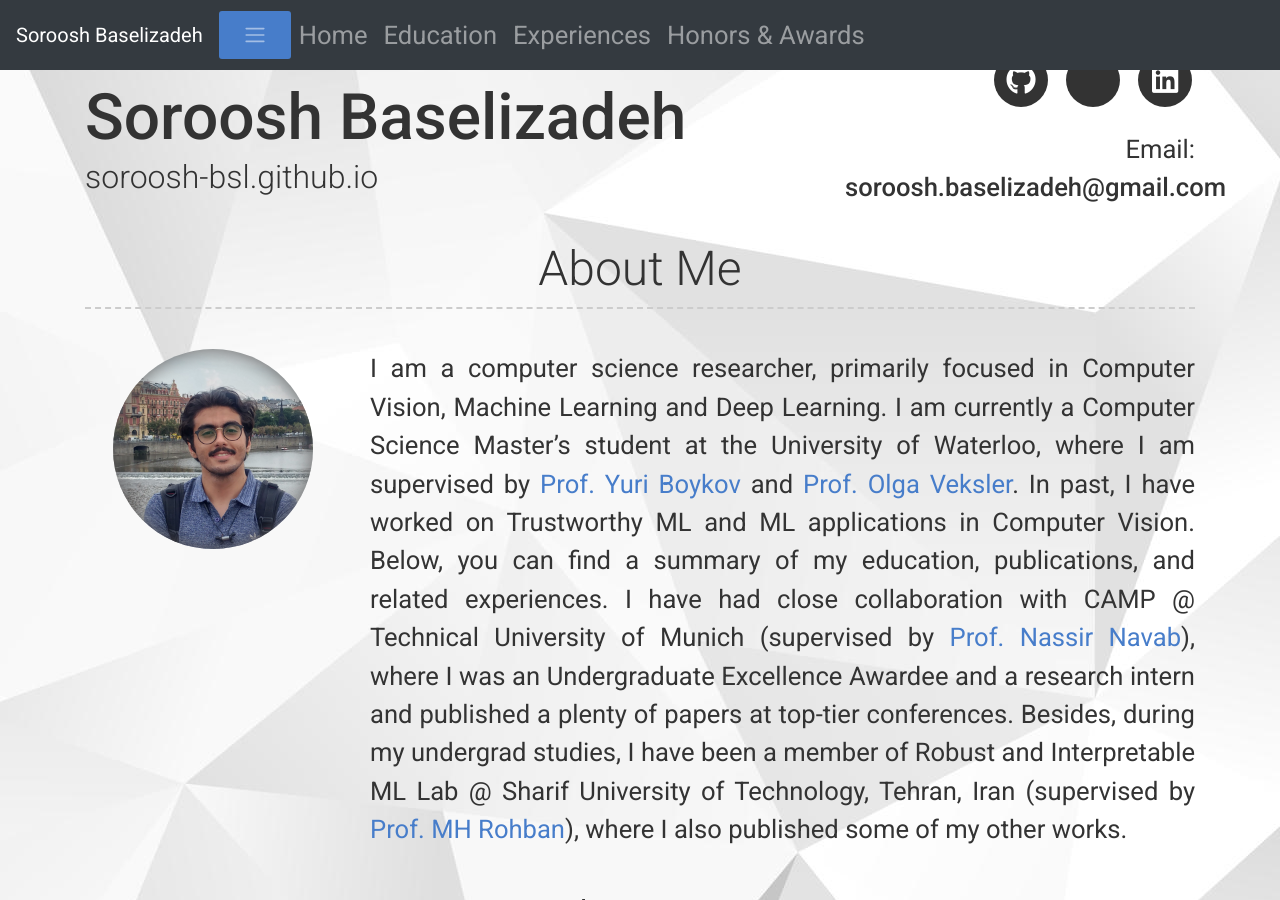
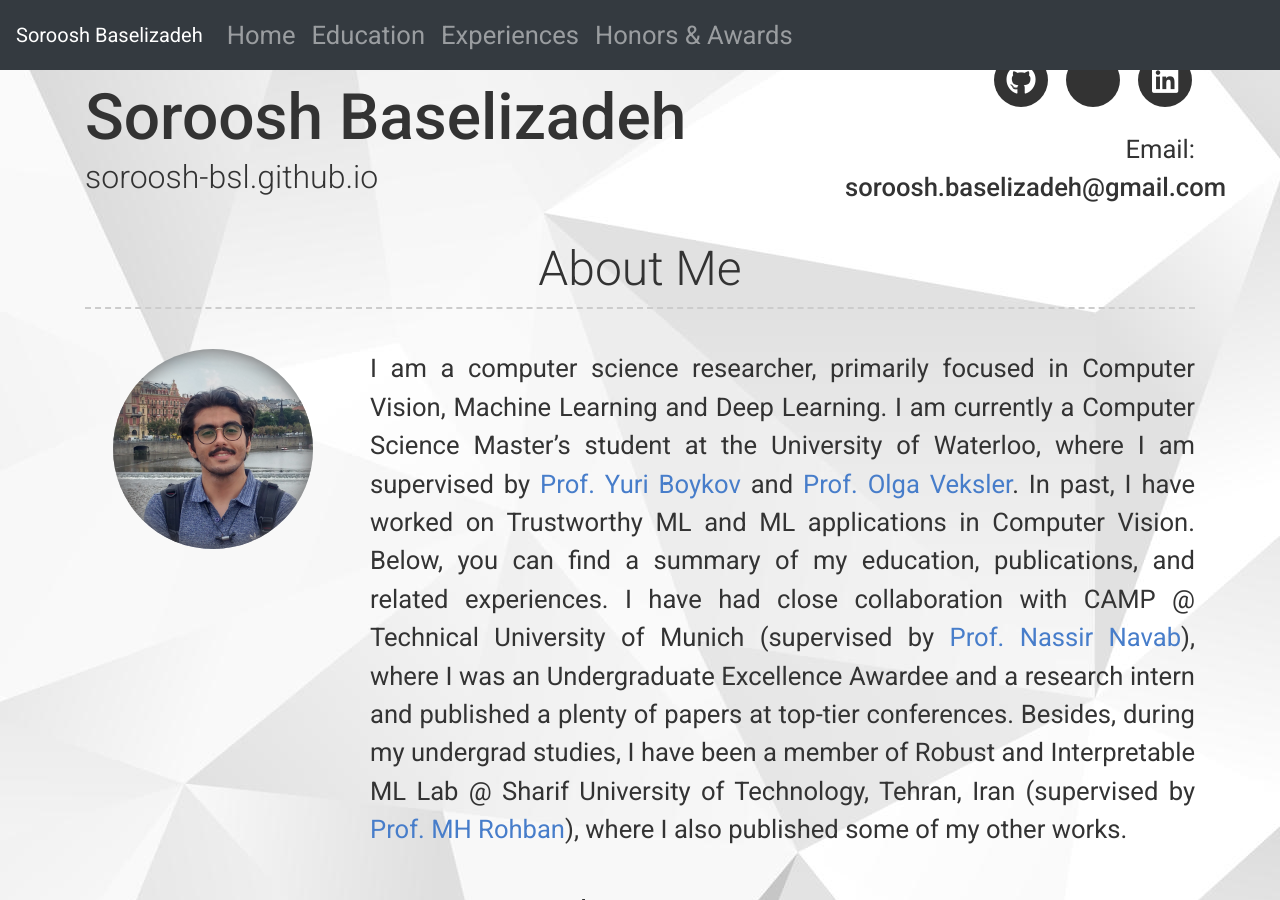
Before and after one commit to Soroosh-Bsl/soroosh-bsl.github.io, a Jekyll site: the page built from index.md, in a window 1280 px wide and 900 px high. Built offline with Jekyll 4.4.1, drawn with Linux system fonts in a browser that asks for light colours; nearby versions of some CDN libraries; a style sheet for code colours, icons or effects is not loaded.

Commit message:
navbar test

```diff
--- a/_includes/header.html
+++ b/_includes/header.html
@@ -8,7 +8,7 @@
     <div class="col-xs-12 col-sm-12 col-md-12 col-lg-8">
       <nav class="navbar fixed-top navbar-expand-md navbar-dark bg-dark scrolling-navbar">
         <a class="navbar-brand" href="#">Soroosh Baselizadeh</a>
-        <button class=navbar-toggler" type="button" data-toggle="collapse" data-target="#sticky-nav">
+        <button class="navbar-toggler" type="button" data-toggle="collapse" data-target="#sticky-nav">
           <span class="navbar-toggler-icon"></span>
         </button>
         <div class="collapse navbar-collapse" id="sticky-nav">
```
